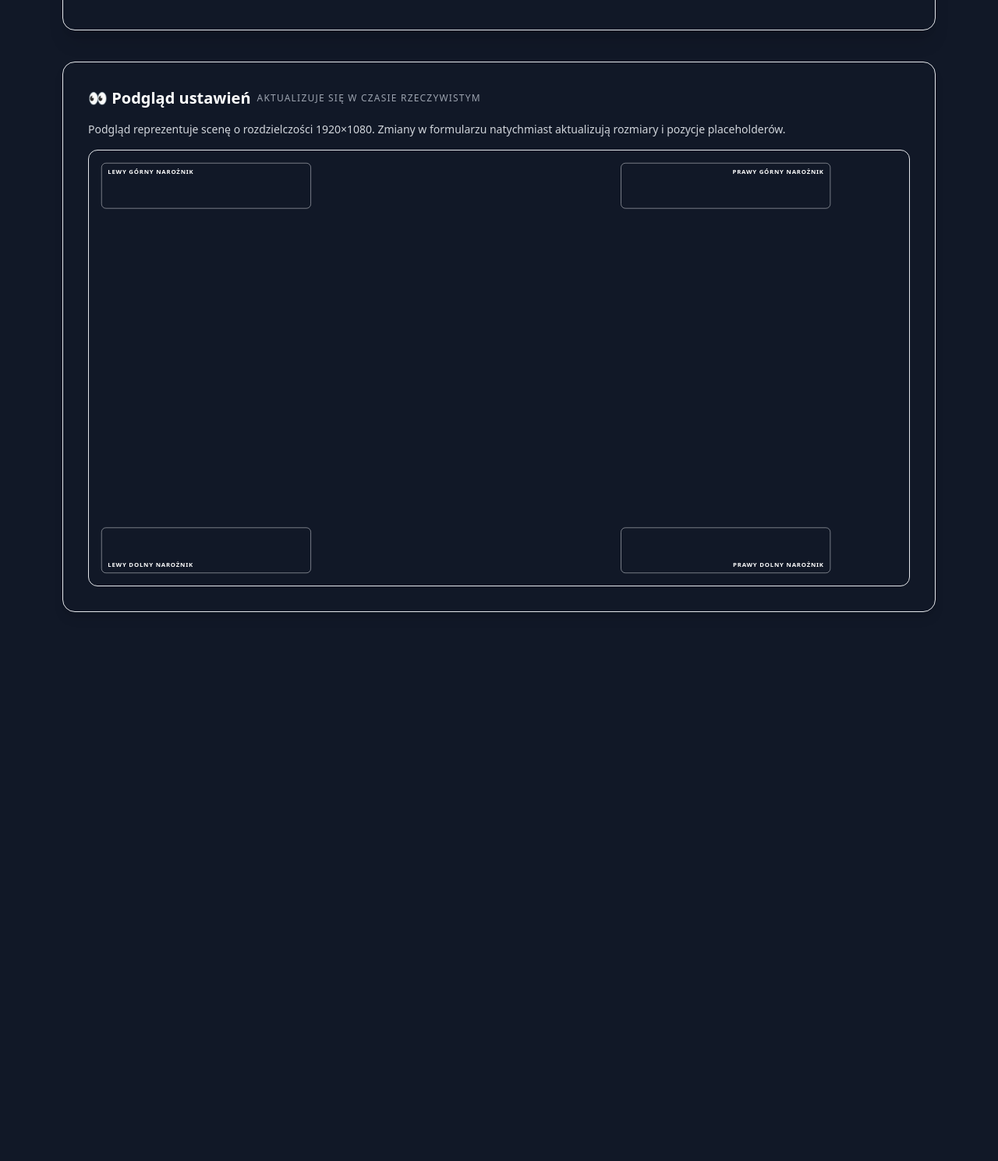
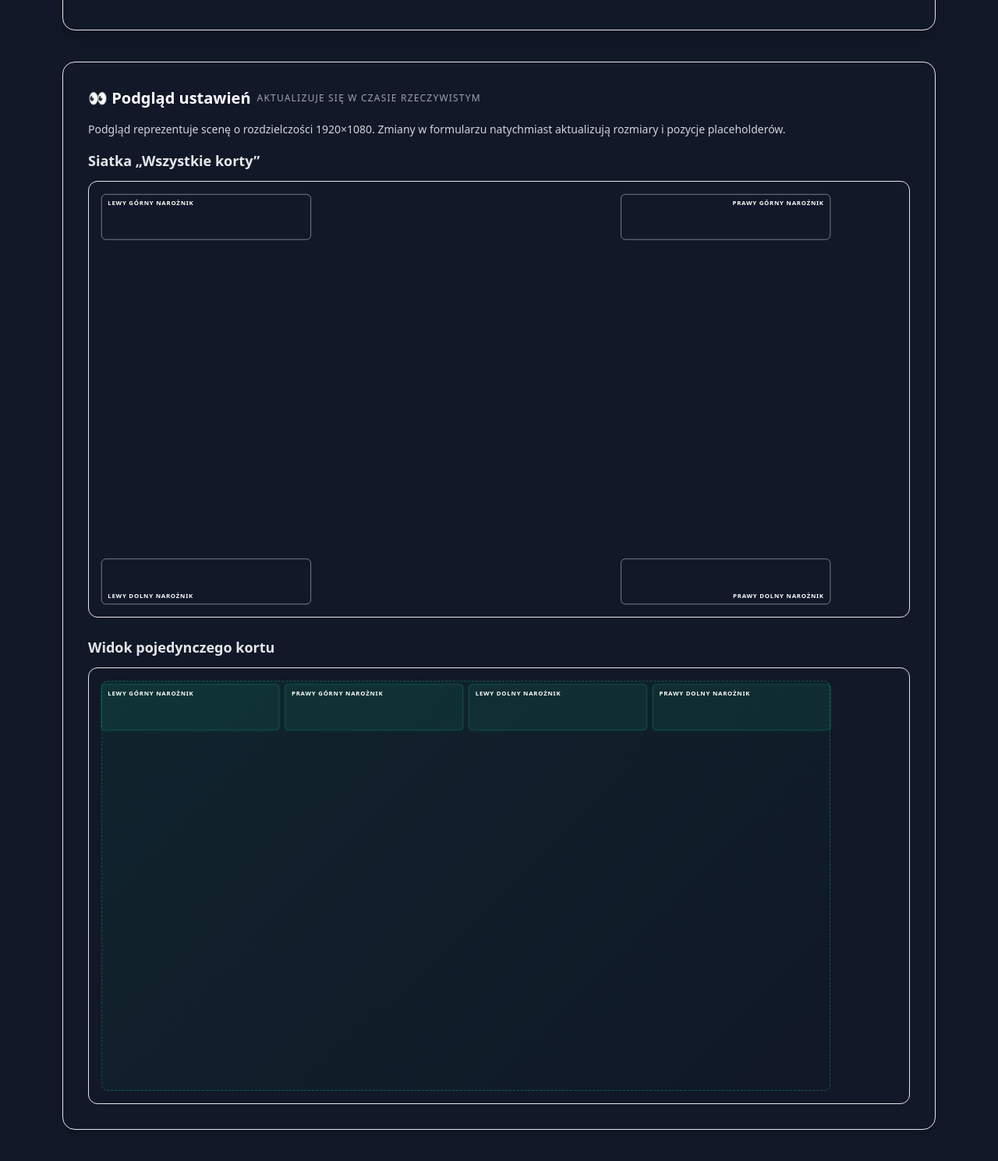
Before and after one commit to suchokrates1/wyniki-tenis, a Flask app: page /config in a window 1280 px wide. Shown: the part 2484-3973 px from the top of the page at 78% size. Before the commit the page ends 3269 px from the top, so only its background shows below. Run offline with Flask 3, Linux system fonts and the light colour scheme.

Commit message:
Add dual preview for all and single court configurations

```diff
--- a/templates/config.html
+++ b/templates/config.html
@@ -5,8 +5,45 @@
   <title>Konfiguracja Overlay</title>
   <link href="https://cdn.jsdelivr.net/npm/tailwindcss@2.2.19/dist/tailwind.min.css" rel="stylesheet">
   <style>
-    #preview-wrapper {
+    .preview-wrapper {
       max-height: 70vh;
+    }
+
+    .preview-stage {
+      width: 1920px;
+      height: 1080px;
+    }
+
+    .preview-top-strip {
+      position: absolute;
+      top: 0;
+      left: 0;
+      width: 100%;
+      display: flex;
+      justify-content: space-evenly;
+      align-items: flex-start;
+      padding-top: 10px;
+      gap: 16px;
+    }
+
+    .preview-mini-card {
+      position: relative;
+      overflow: hidden;
+      border-radius: 10px;
+      border: 1px solid rgba(16, 185, 129, 0.4);
+      background: rgba(16, 185, 129, 0.1);
+      box-shadow: 0 0 8px rgba(16, 185, 129, 0.3);
+    }
+
+    .preview-main-frame {
+      position: absolute;
+      top: 0;
+      left: 0;
+      width: 100%;
+      height: 100%;
+      border: 2px dashed rgba(16, 185, 129, 0.4);
+      border-radius: 16px;
+      background: linear-gradient(135deg, rgba(16, 185, 129, 0.08), transparent);
     }
   </style>
 </head>
@@ -118,8 +155,11 @@
         <span class="text-xs uppercase tracking-widest text-gray-400">Aktualizuje się w czasie rzeczywistym</span>
       </div>
       <p class="text-sm text-gray-300">Podgląd reprezentuje scenę o rozdzielczości 1920×1080. Zmiany w formularzu natychmiast aktualizują rozmiary i pozycje placeholderów.</p>
-      <div id="preview-wrapper" class="overflow-hidden relative w-full rounded-xl border border-gray-700/80 bg-gray-900/80 p-4">
-        <div id="preview-stage" class="relative" style="width: 1920px; height: 1080px;">
+      <div class="space-y-6">
+        <div class="space-y-3">
+          <h3 class="text-lg font-semibold text-gray-200">Siatka „Wszystkie korty”</h3>
+          <div id="preview-wrapper" class="preview-wrapper overflow-hidden relative w-full rounded-xl border border-gray-700/80 bg-gray-900/80 p-4" data-preview-wrapper>
+            <div id="preview-stage" class="preview-stage relative" data-preview-stage="all">
               {% for corner in corner_keys %}
                 {% set corner_config = (config.get('kort_all', {})).get(corner, {}) %}
                 {% set label_config = (corner_config.get('label') or {}) %}
@@ -131,15 +171,47 @@
               {% endfor %}
             </div>
           </div>
+        </div>
+
+        <div class="space-y-3">
+          <h3 class="text-lg font-semibold text-gray-200">Widok pojedynczego kortu</h3>
+          <div id="single-preview-wrapper" class="preview-wrapper overflow-hidden relative w-full rounded-xl border border-gray-700/80 bg-gray-900/80 p-4" data-preview-wrapper>
+            <div id="single-preview-stage" class="preview-stage relative" data-preview-stage="single">
+              <div class="preview-main-frame"></div>
+              <div class="preview-top-strip" data-preview-top-strip>
+                {% for corner in corner_keys %}
+                  <div class="preview-mini-card" data-mini-card data-corner="{{ corner }}">
+                    <div class="preview-frame absolute bg-gray-500/30 border border-emerald-300/40 rounded-lg" data-preview-frame></div>
+                    <span class="preview-label absolute text-[10px] font-semibold uppercase tracking-widest bg-black/70 px-2 py-1 rounded" data-preview-label>{{ (corner_labels|default({})).get(corner, 'Kort') }}</span>
+                  </div>
+                {% endfor %}
+              </div>
+            </div>
+          </div>
+        </div>
+      </div>
     </section>
   </main>
 
   <script>
     (function () {
       const form = document.getElementById('config-form');
-      const previewStage = document.getElementById('preview-stage');
-      const previewWrapper = document.getElementById('preview-wrapper');
-      if (!form || !previewStage || !previewWrapper) {
+      const previewAreas = Array.from(document.querySelectorAll('[data-preview-wrapper]'))
+        .map((wrapper) => {
+          const stage = wrapper.querySelector('[data-preview-stage]');
+          if (!stage) {
+            return null;
+          }
+          return { wrapper, stage };
+        })
+        .filter(Boolean);
+      const allPreviewStage = document.querySelector('[data-preview-stage="all"]');
+      const singlePreviewStage = document.querySelector('[data-preview-stage="single"]');
+      const singlePreviewCards = singlePreviewStage
+        ? Array.from(singlePreviewStage.querySelectorAll('[data-mini-card]'))
+        : [];
+
+      if (!form || !allPreviewStage || previewAreas.length === 0) {
         return;
       }
 
@@ -240,24 +312,26 @@
       }
 
       function resizePreview() {
-        const wrapperStyles = window.getComputedStyle(previewWrapper);
+        previewAreas.forEach(({ wrapper, stage }) => {
+          const wrapperStyles = window.getComputedStyle(wrapper);
           const paddingX = parseFloat(wrapperStyles.paddingLeft || '0') + parseFloat(wrapperStyles.paddingRight || '0');
           const paddingY = parseFloat(wrapperStyles.paddingTop || '0') + parseFloat(wrapperStyles.paddingBottom || '0');
 
-        const availableWidth = Math.max(previewWrapper.clientWidth - paddingX, 0);
-        const availableHeight = Math.max(previewWrapper.clientHeight - paddingY, 0);
+          const availableWidth = Math.max(wrapper.clientWidth - paddingX, 0);
+          const availableHeight = Math.max(wrapper.clientHeight - paddingY, 0);
           if (availableWidth === 0 || availableHeight === 0) {
             return;
           }
 
           const scale = Math.min(availableWidth / 1920, availableHeight / 1080);
-        previewStage.style.transformOrigin = 'top left';
-        previewStage.style.transform = `scale(${scale})`;
+          stage.style.transformOrigin = 'top left';
+          stage.style.transform = `scale(${scale})`;
+        });
       }
 
       function updatePreview() {
         corners.forEach((corner) => {
-          const card = previewStage.querySelector(`[data-corner="${corner}"]`);
+          const card = allPreviewStage.querySelector(`[data-corner="${corner}"]`);
           if (!card) {
             return;
           }
@@ -283,6 +357,42 @@
           }
         });
 
+        if (singlePreviewCards.length > 0) {
+          const topLeftConfig = readCornerConfig('top_left');
+          const miniWidth = topLeftConfig.view_width * topLeftConfig.display_scale;
+          const miniHeight = topLeftConfig.view_height * topLeftConfig.display_scale;
+          const labelConfig = topLeftConfig.label || {};
+          const miniLabelData = {
+            label: {
+              position: typeof labelConfig.position === 'string' && labelConfig.position
+                ? labelConfig.position
+                : 'top-left',
+              offset_x: coerceNumber(labelConfig.offset_x, 0),
+              offset_y: coerceNumber(labelConfig.offset_y, 0),
+            },
+          };
+
+          singlePreviewCards.forEach((card) => {
+            card.style.width = `${Math.max(miniWidth, 0)}px`;
+            card.style.height = `${Math.max(miniHeight, 0)}px`;
+
+            const frame = card.querySelector('[data-preview-frame]');
+            if (frame) {
+              frame.style.transform = `scale(${topLeftConfig.display_scale})`;
+              frame.style.transformOrigin = 'bottom left';
+              frame.style.left = `${topLeftConfig.offset_x}px`;
+              frame.style.bottom = `${topLeftConfig.offset_y}px`;
+            }
+
+            const label = card.querySelector('[data-preview-label]');
+            if (label) {
+              const labelCorner = card.dataset.corner;
+              label.textContent = getCornerLabel(labelCorner);
+              applyLabelStyle(label, miniLabelData);
+            }
+          });
+        }
+
         resizePreview();
       }
 
```
Lines whose indentation alone changed are shown as unchanged.
